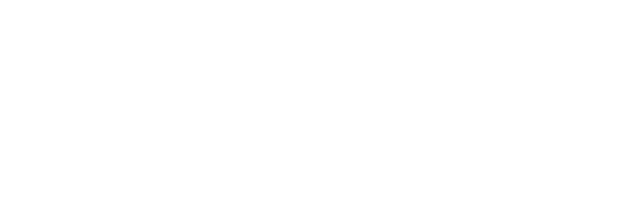
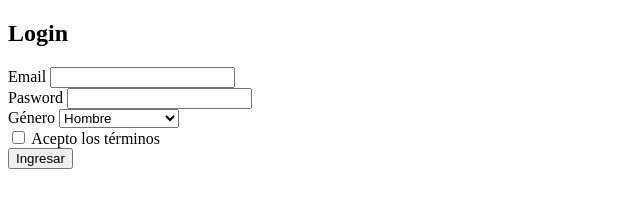
Before and after one commit to Annie2106/TallerSesion22SW2, a plain HTML site: page index.html in a window 1280 px wide. Shown: the whole page, without its empty margins (0-640 px from the left). Drawn offline with Linux system fonts and the light colour scheme.

Commit message:
Agregando líneas borradas por accidente al index

```diff
--- a/index.html
+++ b/index.html
@@ -7,6 +7,35 @@
     <title>Taller sesion 22</title>
 </head>
 <body>
+    <div class="container">
+        <form action="">
+            <h2>Login</h2>
+            <div class="form-group">
+                <label for="email">Email</label>
+                <input type="email" id="email">
+            </div>
+            <div class="form-group">
+                <label for="password">Pasword</label>
+                <input type="password" id="password">
+            </div>
+            <div class="form-group">
+                <label for="gender">Género</label>
+                <select name="gender" id="gender">
+                    <option value="no decir">Prefiero no decir</option>
+                    <option value="hombre" selected>Hombre</option>
+                    <option value="mujer">Mujer</option>
+                    <option value="binario">Binario</option>
+                </select>
+            </div class="form-group">
+            <div>
+                <input type="checkbox" id="terminos">
+                <label for="terms">Acepto los términos</label>
+            </div>
+            <div class="form-group">
+                <button type="submit">Ingresar</button>
+            </div>
+        </form>
+    </div>
 
 </body>
 </html>
```
